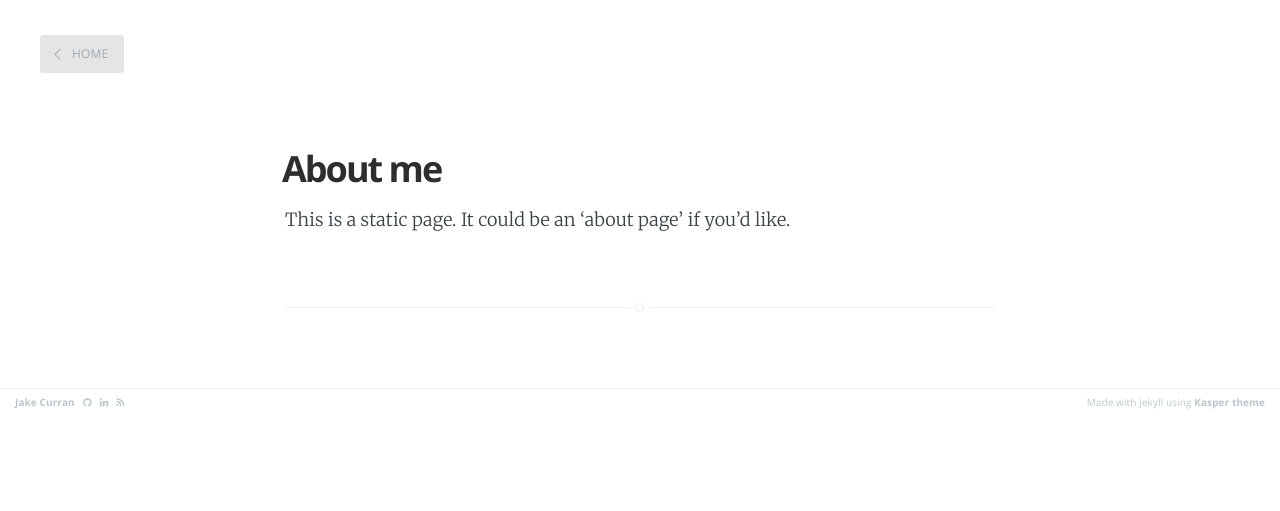
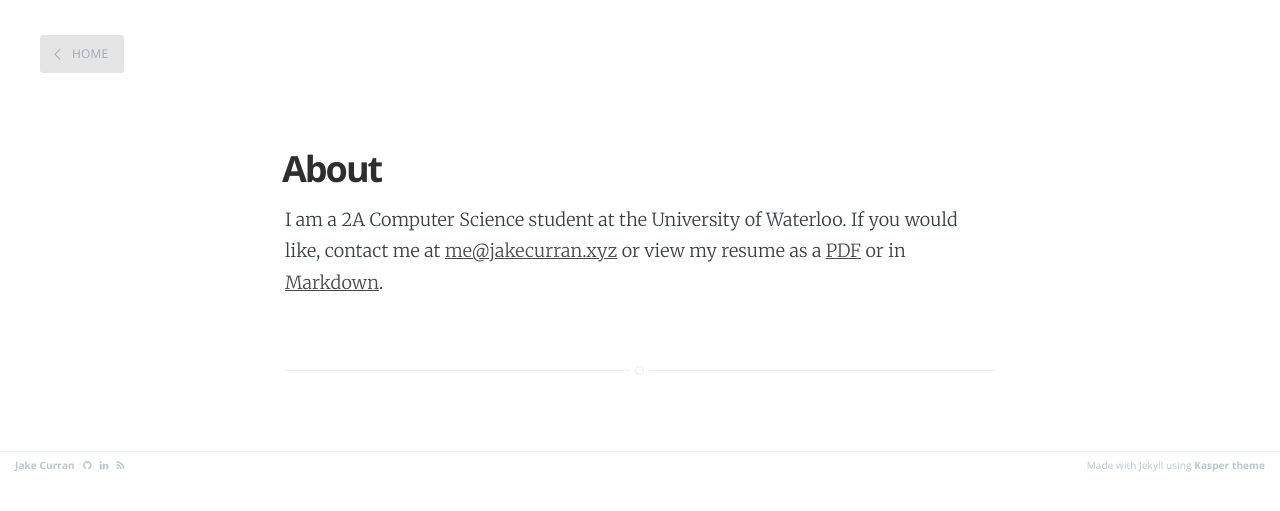
Before and after one commit to jakecurran/jakecurran.github.io, a Jekyll site: the page built from about.md, in a window 1280 px wide. Shown: the top 511 px of the page. Built offline with Jekyll 4.4.1, drawn with Linux system fonts in a browser that asks for light colours; nearby versions of some CDN libraries; Markdown is read by kramdown in place of the engine named in the settings.

Commit message:
Updated 'About' to link to MD and PDF resume

```diff
--- a/_config.yml
+++ b/_config.yml
@@ -13,7 +13,7 @@ meta_description: 'Jake Curran - Computer Science, University of Waterloo'
 author: 'Jake Curran'
 email: 'me@jakecurran.xyz'
 github: 'https://github.com/jakecurran'
-linkedin: 'https://ca.linkedin.com/in/jakecurran'
+linkedin: 'https://linkedin.com/in/jakecurran'
 
 # Services
 google_analytics: 'UA-68791607-1'
--- a/about.md
+++ b/about.md
@@ -1,6 +1,8 @@
 ---
 layout: page
-title: About me
+title: About
 ---
 
-This is a static page. It could be an 'about page' if you'd like.
+I am a 2A Computer Science student at the University of Waterloo. If you would like,
+contact me at [me@jakecurran.xyz](mailto:me@jakecurran@xyz) or view my resume as a
+[PDF](../resume.pdf) or in [Markdown](../resume).
```
Also changed, not shown: resume.md (added, +4 -0 lines).
